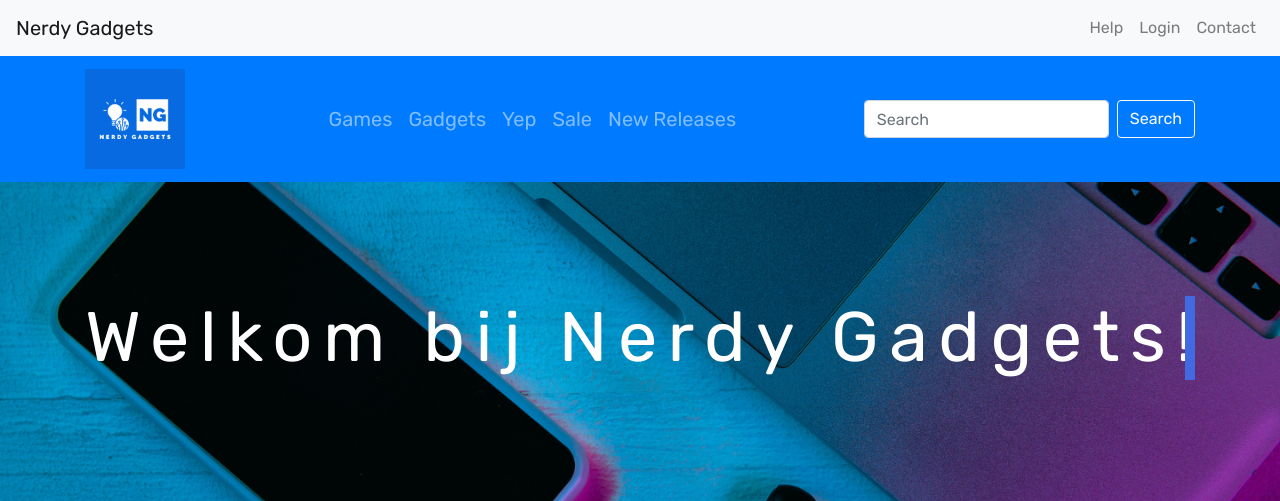
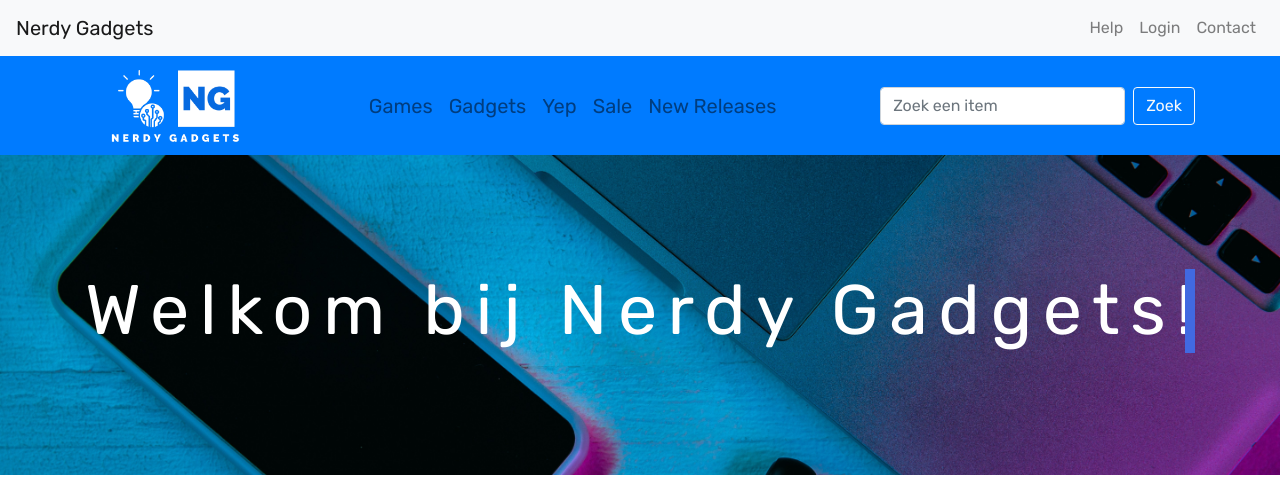
Before and after one commit to Nicknamee/Nerdy-Gadgets, a PHP site: page / in a window 1280 px wide. Shown: the top 501 px of the page. Run offline with PHP 8.4, Linux system fonts and the light colour scheme; some libraries are stand-ins or nearby versions.

Commit message:
Header improvements

```diff
--- a/CSS/index.css
+++ b/CSS/index.css
@@ -5,8 +5,11 @@
 }
 /* NAVBAR2 */
 .navbar2 a{
+    color: white;
     font-size: 20px;
+    margin-top: 0;
 }
+
 /* Banner */
 .typewriter-container {
     background-image: url('../image/background.jpg');
--- a/header.php
+++ b/header.php
@@ -33,11 +33,9 @@
         </div>
     </nav>
     <!--Navbar 2 (onderste)-->
-    <nav class="navbar navbar-expand-lg navbar-dark bg-primary">
+    <nav class="navbar navbar-expand-lg navbar-light bg-primary">
         <div class="container">
-            <a class="navbar-brand" href="#">
-                <img src="image/logo.jpeg" alt="Nerdy Gadgets" width="100">
-            </a>
+                <img src="image/logopng.png" alt="Nerdy Gadgets" width="180" class="logo">
             <div class="d-flex justify-content-center align-items-center flex-grow-1">
                 <ul class="navbar-nav">
                     <li class="nav-item navbar2">
@@ -58,8 +56,8 @@
                 </ul>
             </div>
             <form class="form-inline my-2 my-lg-0 mr-auto mr-4">
-                <input class="form-control mr-sm-2" type="search" placeholder="Search" aria-label="Search">
-                <button class="btn btn-outline-light my-2 my-sm-0 bg-primary" type="submit">Search</button>
+                <input class="form-control mr-sm-2" type="search" placeholder="Zoek een item" aria-label="Search">
+                <button class="btn btn-outline-light my-2 my-sm-0 bg-primary" type="submit">Zoek</button>
             </form>
         </div>
     </nav>
```
Also changed, not shown: image/logopng.png (added).
